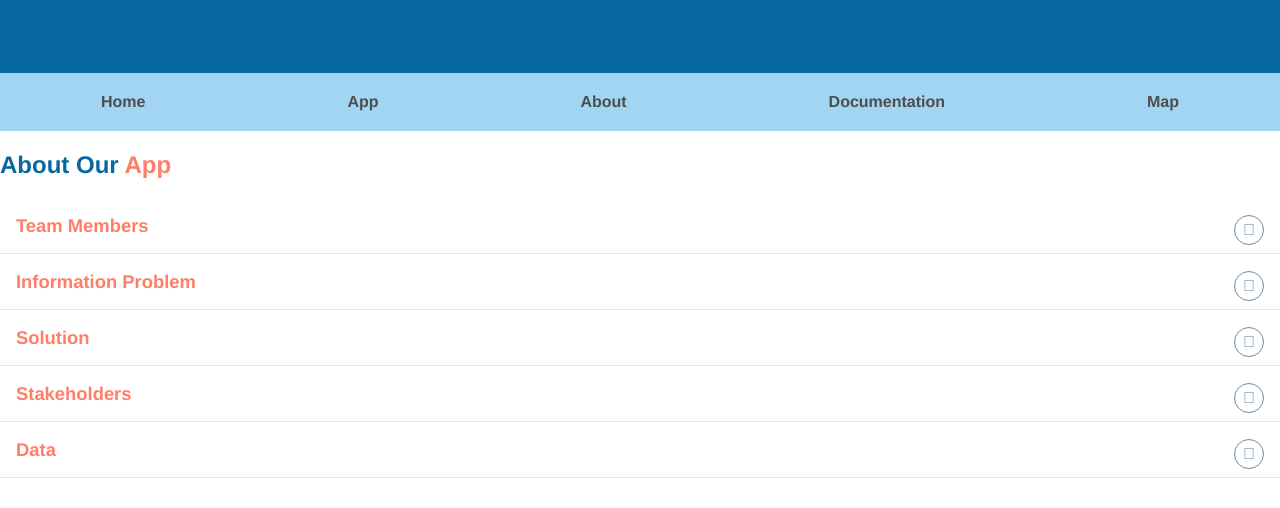
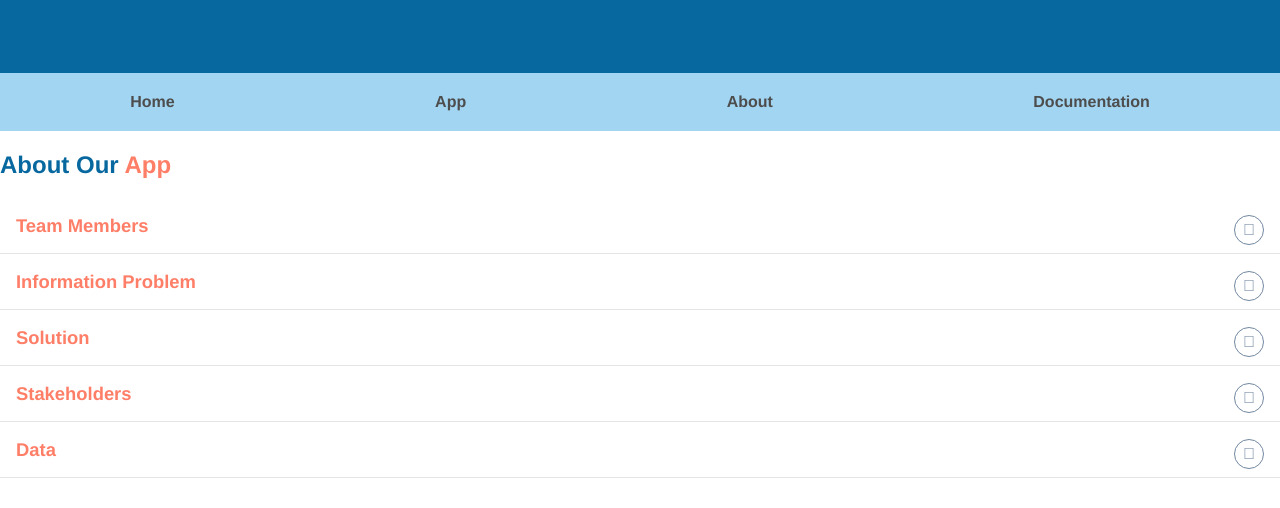
Before and after one commit to mnamkung107/INST377_Team17, a website: page public/about.html in a window 1280 px wide. Shown: the part 206-714 px from the top of the page. Drawn offline with nearby package versions, Linux system fonts and the light colour scheme.

Commit message:
Update about.html

```diff
--- a/public/about.html
+++ b/public/about.html
@@ -21,7 +21,6 @@
                     <a href="home.html" style="color:#4D4D4D; font-weight: bold";><li>App</li></a>
                     <a href="about.html" style="color:#4D4D4D; font-weight: bold";><li>About</li></a>
                     <a href="documentation.html" style="color:#4D4D4D; font-weight: bold";><li>Documentation</li></a>
-                    <a href="map.html" style="color:#4D4D4D; font-weight: bold";><li>Map</li></a>
                   </ul>
 
           <div class="handle">
```
